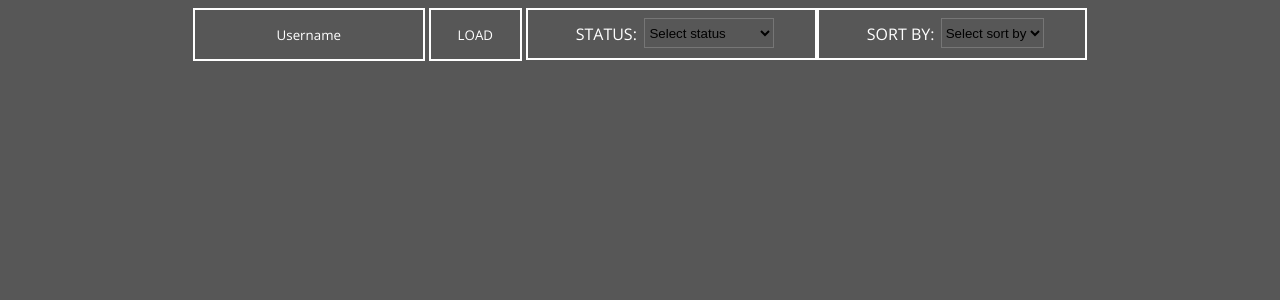
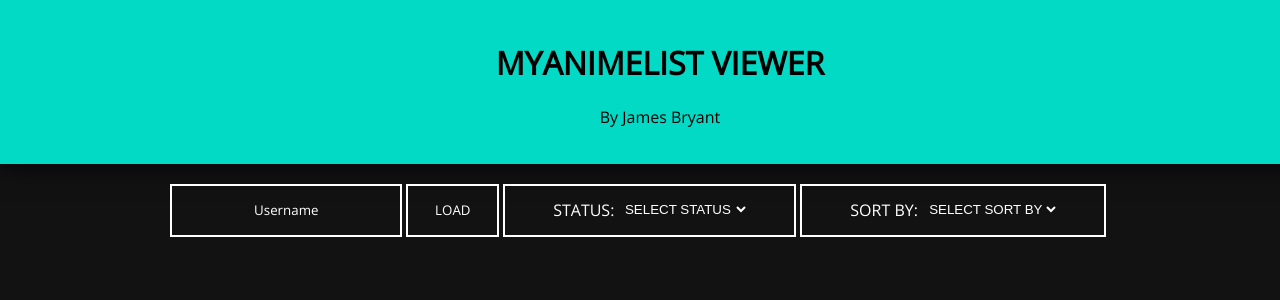
Before and after one commit to sxeix/mal-UI, an Angular app: page / in a window 1280 px wide. Shown: the top 300 px of the page. Built offline with nearby package versions, Linux system fonts and the light colour scheme.

Commit message:
Large refactoring and restyling, intro of header

```diff
--- a/src/app/anime-name-list/anime-name-list.component.css
+++ b/src/app/anime-name-list/anime-name-list.component.css
@@ -1,7 +1,7 @@
 .container {
     display: flex;
     justify-content: center;
-    padding-top: 200px;
+    padding-top: 100px;
 }
 
 .gallery {
@@ -28,6 +28,13 @@
 	opacity: .5;
 }
 
+.score {
+    opacity: 100;
+    display: block;
+    width: 100%;
+    font-size: large;
+}
+
 .searchtools {
     display: inline-flex;
     position: absolute;
@@ -42,7 +49,6 @@
     margin:0 0.3em 0.3em 0;
     box-sizing: border-box;
     text-decoration:none;
-    /* text-transform:uppercase; */
     font-family: 'Open Sans', sans-serif;
     font-weight:400;
     color:#FFFFFF;
@@ -54,8 +60,7 @@
 }
 
 .load:hover {
-    color: #000000;
-    border-color:#DDDDDD;
+    border-color: #03DAC6;
 }
 .load:active {
     color:#BBBBBB;
--- a/src/app/anime-name-list/anime-name-list.component.html
+++ b/src/app/anime-name-list/anime-name-list.component.html
@@ -20,6 +20,7 @@
             <figure class="image">
                 <img class ="gallery_image_sub" src={{anime.image_url}} style="width:180px; height:252px;">
             </figure>
+            <p class="score">Score: {{anime.score}}</p>
             <p>{{anime.title}}</p>
         </li>
     </div>
--- a/src/app/anime-status-dropdown/anime-status-dropdown.component.css
+++ b/src/app/anime-status-dropdown/anime-status-dropdown.component.css
@@ -1,19 +1,31 @@
 .dropdown {
-    display: inline-flex;
+    display: inline-block;
     color:#FFFFFF;
     text-align:center;
     padding:3px 3em;
     border:0.16em solid #FFFFFF;
+    margin-right: 4px;
+    height: 76%;
 }
 .select {
     width: auto;
-    height: 30px;
+    display: inline-block;
     position: relative;
+    height: auto;
     transform: translate3d(7px,5px,0);
     background-color: transparent;
+    margin:0 0.3em 0.3em 0;
+    top: 3px;
+    color: white;
+    border: 0px;
+    text-transform: uppercase;
+}
+.select:hover{
+    color: #03DAC6;
 }
 p {
     vertical-align: top;
     line-height: 10px;
     position: relative;
+    display: inline-block;
 }
--- a/src/app/app.component.html
+++ b/src/app/app.component.html
@@ -5,4 +5,5 @@
     if you duplicated this you would see more buttons/lists on the website
     this is why angular is useful
 -->
+<app-header></app-header>
 <app-anime-name-list class="list"></app-anime-name-list>
--- a/src/app/app.module.ts
+++ b/src/app/app.module.ts
@@ -6,12 +6,14 @@
 import { AnimeNameListComponent } from './anime-name-list/anime-name-list.component';
 import { FormsModule } from '@angular/forms';
 import { AnimeStatusDropdownComponent } from './anime-status-dropdown/anime-status-dropdown.component';
+import { HeaderComponent } from './header/header.component';
 
 @NgModule({
   declarations: [
     AppComponent,
     AnimeNameListComponent,
-    AnimeStatusDropdownComponent
+    AnimeStatusDropdownComponent,
+    HeaderComponent
   ],
   imports: [
     BrowserModule,
--- /dev/null
+++ b/src/app/header/header.component.css
@@ -0,0 +1,11 @@
+.header {
+    background-color: #03DAC6;
+    display: block;
+    padding: 20px;
+    margin-bottom: 20px;
+    width: 100%;
+    height: 100%;
+    box-shadow: 0px 0px 25px 0px black;
+    text-align: center;
+    color: black;
+}
--- /dev/null
+++ b/src/app/header/header.component.html
@@ -0,0 +1,4 @@
+<div class="header">
+    <h1>MYANIMELIST VIEWER</h1>
+    <p>By James Bryant</p>
+</div>
--- /dev/null
+++ b/src/app/header/header.component.ts
@@ -0,0 +1,15 @@
+import { Component, OnInit } from '@angular/core';
+
+@Component({
+  selector: 'app-header',
+  templateUrl: './header.component.html',
+  styleUrls: ['./header.component.css']
+})
+export class HeaderComponent implements OnInit {
+
+  constructor() { }
+
+  ngOnInit(): void {
+  }
+
+}
--- a/src/index.html
+++ b/src/index.html
@@ -2,7 +2,7 @@
 <html lang="en">
 <head>
   <meta charset="utf-8">
-  <title>Mymal</title>
+  <title>MyAnimeList Viewer</title>
   <base href="/">
   <meta name="viewport" content="width=device-width, initial-scale=1">
   <link rel="icon" type="image/x-icon" href="favicon.ico">
--- a/src/styles.css
+++ b/src/styles.css
@@ -3,8 +3,13 @@
     in this case I'm just using it to set the background
 */
 html {
-    background-color: #575757;
+    background-color: #121212;
     margin: 0px;
     padding: 0px;
     font-family: 'Open Sans', sans-serif;
+    color: white;
 }
+
+body {
+    margin: 0;
+}
```
Also changed, not shown: 1 other file (tests, documents, lock files or other folders).
